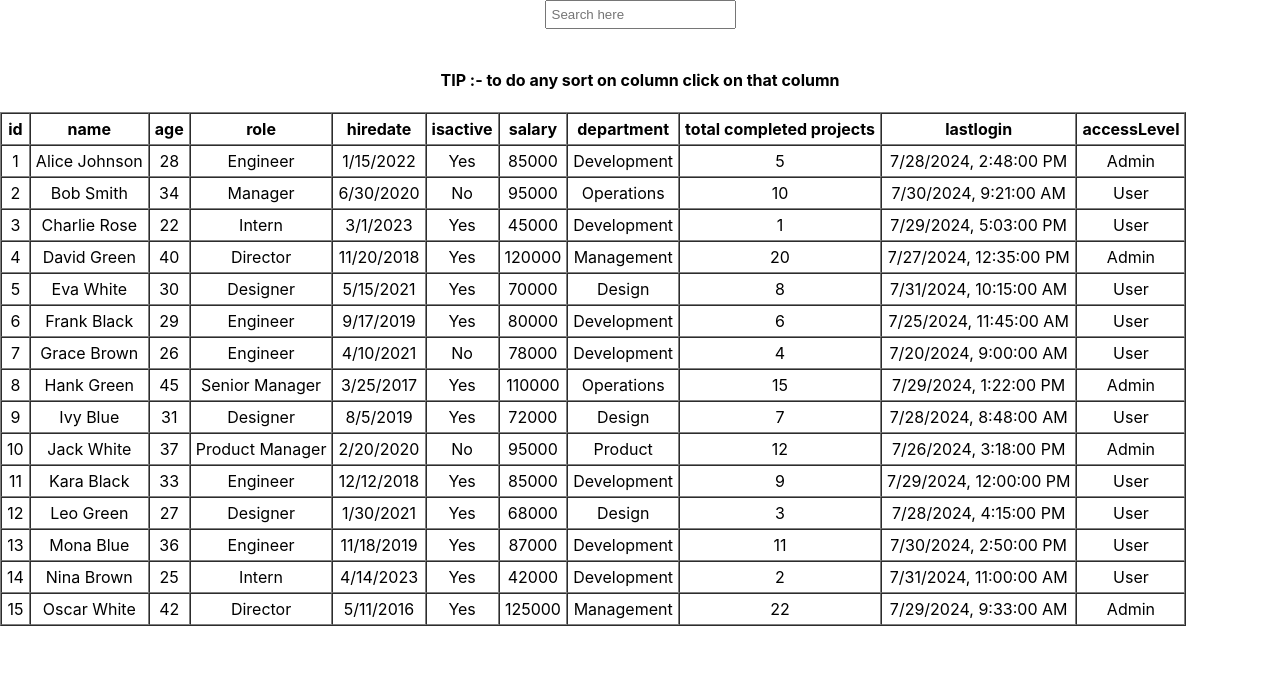
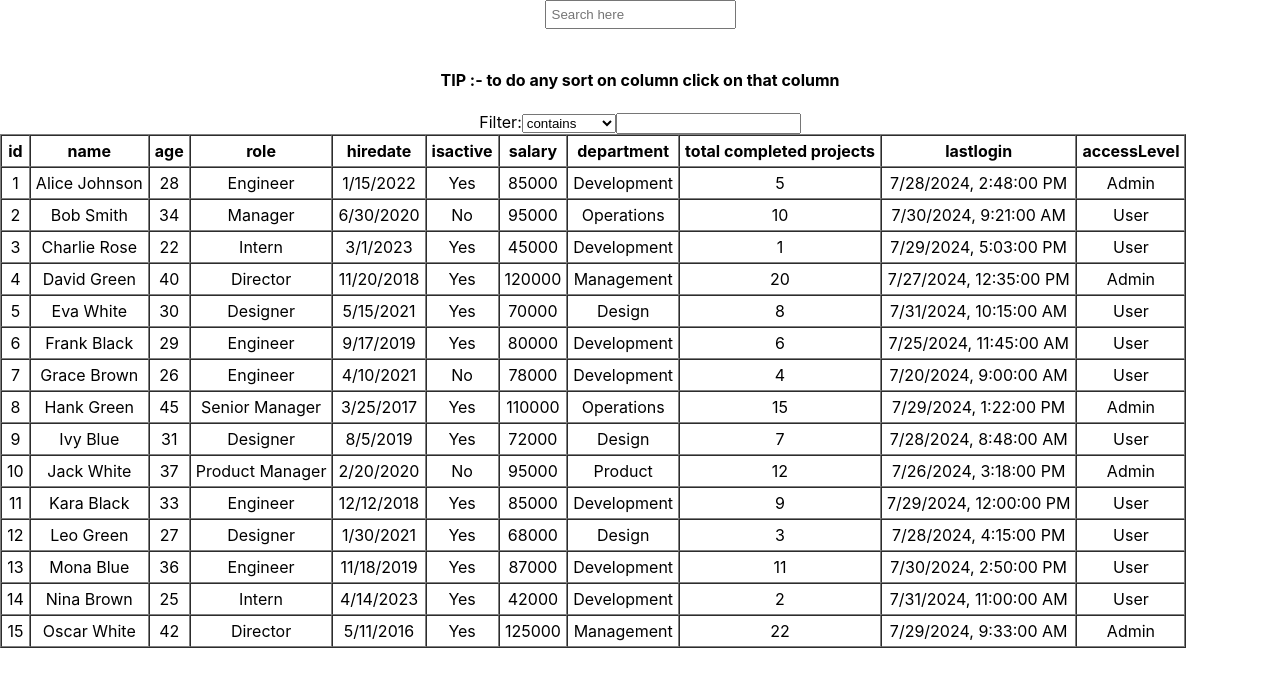
Before and after one commit to Keyur2311/reportframework, a React (Create React App) app: page / in a window 1280 px wide. Shown: the top 686 px of the page. Built offline with nearby package versions, Linux system fonts and the light colour scheme.

Commit message:
final code

```diff
--- a/src/App.js
+++ b/src/App.js
@@ -2,6 +2,7 @@
 import './App.css';
 import { useState, useEffect } from 'react';
 import Table from './components/Table';
+import StringFilter from './components/StringFilter';
 function App() {
 
   const tempdata = [
@@ -210,32 +211,66 @@ function App() {
 
   const [sortlogic, setsortlogic] = useState({ columnvalue: null, way: 'asc' });
 
+  const [searchFilter, setSearchFilter] = useState({ filterType: "contains", filterValue: "" });
+
   useEffect(() => {
     const finalterm = searchTerm.toLowerCase();
-    const filtered = data.filter((x) =>
-      Object.keys(x).some((key) => {
-        const value = x[key];
+    const filtered = data.filter((item) => {
+      const matchesSearch = Object.keys(item).some((key) => {
+        const value = item[key];
         if (typeof value === 'string')
           return value.toLowerCase().includes(finalterm);
+        if (typeof value === 'number')
+          return value.toString().includes(finalterm);
+        if (typeof value === 'boolean')
+          return (value ? "yes" : "no").includes(finalterm);
+        if (value instanceof Date)
+          return value.toLocaleDateString().includes(finalterm) || value.toLocaleString().includes(finalterm);
+        return false;
+      });
 
-        if (typeof value === 'number') {
-          return value.toString().includes(finalterm);
-        }
-        if (typeof value === 'boolean') {
-          return (value ? "yes" : "no").includes(finalterm);
-        }
-        if (value instanceof Date) {
-          return value.toLocaleDateString().includes(finalterm) || value.toLocaleString().includes(finalterm);
-        }
-        return false;
-      })
-    );
+
+      return matchesSearch;
+    });
     setFilteredData(filtered);
   }, [searchTerm, data]);
+
+  useEffect(() => {
+    const { filterType, filterValue } = searchFilter;
+    const filtered = data.filter((item) => {
+      return Object.keys(item).some((key) => {
+        const value = item[key];
+        if (typeof value !== 'string') return true;
+        switch (filterType) {
+          case 'contains':
+            return value.toLowerCase().includes(filterValue.toLowerCase());
+          case 'notContains':
+            return !value.toLowerCase().includes(filterValue.toLowerCase());
+          case 'equals':
+            return value.toLowerCase() === filterValue.toLowerCase();
+          case 'notEquals':
+            return value.toLowerCase() !== filterValue.toLowerCase();
+          case 'startsWith':
+            return value.toLowerCase().startsWith(filterValue.toLowerCase());
+          case 'endsWith':
+            return value.toLowerCase().endsWith(filterValue.toLowerCase());
+          case 'isNull':
+            return value === null || value === undefined || value === '';
+          case 'isNotNull':
+            return value !== null && value !== undefined && value !== '';
+          default:
+            return true;
+        }
+      });
+    });
+    setFilteredData(filtered);
+  }, [searchFilter, data]);
+
 
   const handleSearchChange = (event) => {
     setSearchTerm(event.target.value);
   };
+
 
   const sortData = (key) => {
     let direction = 'asc';
@@ -259,6 +294,11 @@ function App() {
     setFilteredData(sortedData);
   };
 
+  const handleSearchFilterChange = (filterType, filterValue) => {
+    setSearchFilter({ filterType, filterValue });
+  };
+
+
 
   return (
     <div className="App">
@@ -270,6 +310,8 @@ function App() {
         style={{ marginBottom: "20px", padding: "5px" }}
       />
       <h4> TIP :- to do any sort on column click on that column</h4>
+      <StringFilter onFilterChange={handleSearchFilterChange} />
+      {/* <button onClick={applyStringFilter}>Apply String Filter</button> */}
       <Table data={filteredData} sortData={sortData} sortlogic={sortlogic} />
     </div>
   );
--- /dev/null
+++ b/src/components/StringFilter.js
@@ -0,0 +1,39 @@
+import React, { useState } from 'react';
+
+const StringFilter = ({ onFilterChange }) => {
+    const [filterType, setFilterType] = useState("contains");
+    const [filterValue, setFilterValue] = useState("");
+
+    const handleFilterTypeChange = (event) => {
+        const value = event.target.value;
+        setFilterType(value);
+        onFilterChange(value, filterValue);
+    };
+
+    const handleFilterValueChange = (event) => {
+        const value = event.target.value;
+        setFilterValue(value);
+        onFilterChange(filterType, value);
+    };
+
+    return (
+        <div>
+            <label>Filter:</label>
+            <select value={filterType} onChange={handleFilterTypeChange}>
+                <option value="contains">contains</option>
+                <option value="notContains">not contains</option>
+                <option value="equals">equals</option>
+                <option value="notEquals">not equals</option>
+                <option value="startsWith">starts with</option>
+                <option value="endsWith">ends with</option>
+                <option value="isNull">is null</option>
+                <option value="isNotNull">is not null</option>
+            </select>
+
+            <input type="text" value={filterValue} onChange={handleFilterValueChange} />
+
+        </div>
+    );
+};
+
+export default StringFilter;
```
Also changed, not shown: src/components/BooleanFilter.js (added), src/components/IntegerFilter.js (added).
